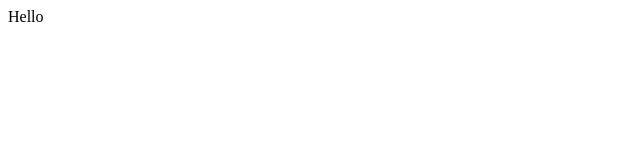
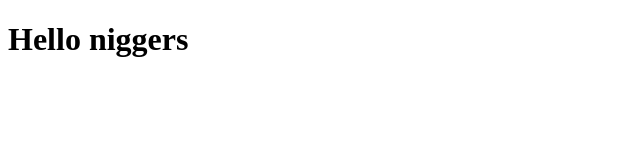
Before and after one commit to divad01846/YoukoZa.github.io, a plain HTML site: page index.html in a window 1280 px wide. Shown: the whole page, without its empty margins (0-640 px from the left). Drawn offline with Linux system fonts and the light colour scheme.

Commit message:
Update 0.0.2 index.html
change content

```diff
--- a/index.html
+++ b/index.html
@@ -14,7 +14,7 @@
 
 	<body>
 
-	Hello
+	<h1>Hello niggers</h1>
 
 	</body>
 
```
